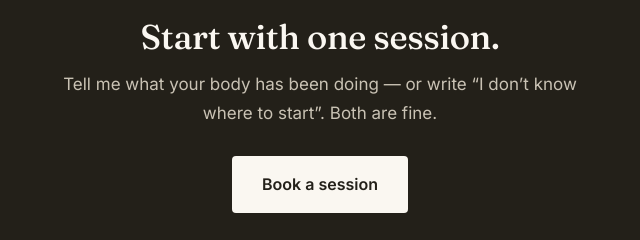
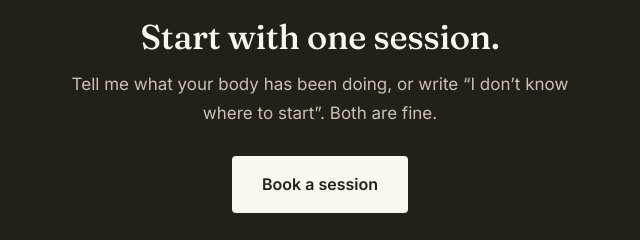
Before and after one commit to Luke-Ginger/aletheia-site, a plain HTML site: page index.html in a window 1280 px wide. Shown: the part 3297-3537 px from the top of the page, 320-960 px from the left. Drawn offline with Linux system fonts and the light colour scheme.

Commit message:
Fix typo in paragraph text

```diff
--- a/index.html
+++ b/index.html
@@ -255,7 +255,7 @@ footer .wrap{display:flex;justify-content:space-between;gap:16px;flex-wrap:wrap}
     </div>
     <div class="cta-band">
       <h2>Start with one session.</h2>
-      <p>Tell me what your body has been doing — or write &ldquo;I don&rsquo;t know where to start&rdquo;. Both are fine.</p>
+      <p>Tell me what your body has been doing, or write &ldquo;I don&rsquo;t know where to start&rdquo;. Both are fine.</p>
       <a class="btn" href="mailto:hello@aletheiabodywork.co.uk?subject=Booking%20enquiry">Book a session</a>
     </div>
   </div>
```
